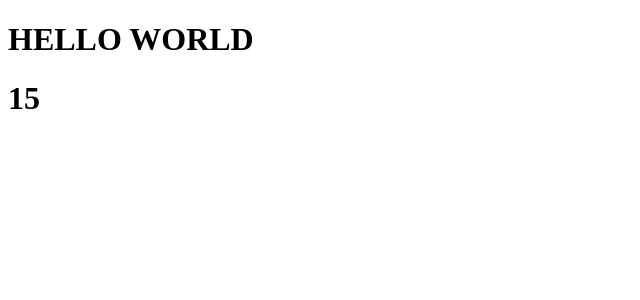
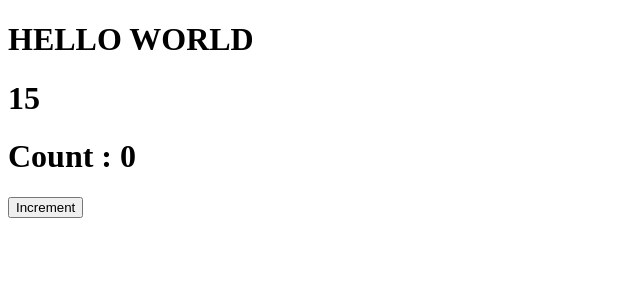
Before and after one commit to JennyPersichini/react-exercises, a React (Create React App) app in the folder react-exercises/: page / in a window 1280 px wide. Shown: the top 300 px of the page, without its empty margins (0-640 px from the left). Built offline with nearby package versions, Linux system fonts and the light colour scheme.

Commit message:
complete useState01

```diff
--- a/react-exercises/src/App.js
+++ b/react-exercises/src/App.js
@@ -1,6 +1,7 @@
 import React from "react";
 import { Welcome } from './Welcome';
 import { Sum } from './Sum';
+import { ClickCounter } from "./ClickCounter";
 
 export default class App extends React.Component {
 
@@ -18,6 +19,7 @@ handleLenguageChange = (event) => {
       <>
         <Welcome />
         <Sum />
+        <ClickCounter />
       </>
     );
   }
--- a/react-exercises/src/ClickCounter.js
+++ b/react-exercises/src/ClickCounter.js
@@ -1,29 +1,17 @@
-import React from 'react';
-import CounterDisplay from "./CounterDisplay";
-import ReactDOM from "react-dom";
+import { useState } from 'react';
 
-const root = ReactDOM.createRoot(document.querySelector("#root"));
-export default class ClickCounter extends React.Component {
-  state = {
-    count: this.props.initialValue,
-  };
+export function ClickCounter() {
 
-  handleCounterIncrement = () => {
-    this.setState((state) => {
-        return {
-            count: state.count + this.props.incrementBy
-        }
-    })
-}
+  const [count, setCount] = useState(0)
 
-  render() {
+  const handleCounterIncrement = () => {
+    setCount(count + 1)
+  }
+
     return (
-        <div>
-        <CounterDisplay count = {this.state.count}/>
-        <button onClick={this.handleCounterIncrement}>Increment</button>
-    </div>
-    );
+      <div>
+      <h1>Count : {count}</h1>
+      <button onClick = {()=>handleCounterIncrement()}>Increment</button>
+      </div>
+    )
   }
-}
-
-root.render(<ClickCounter />);
```
